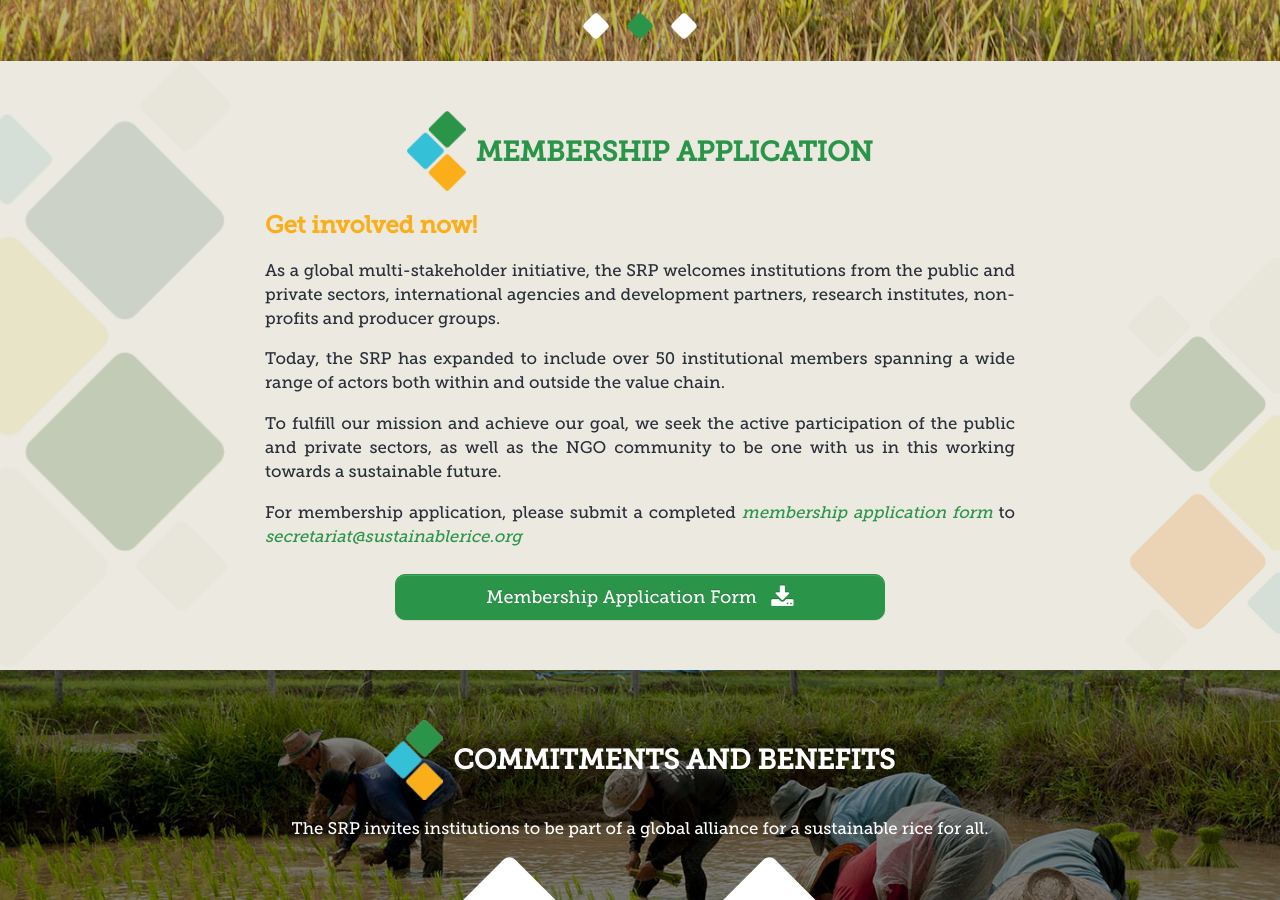
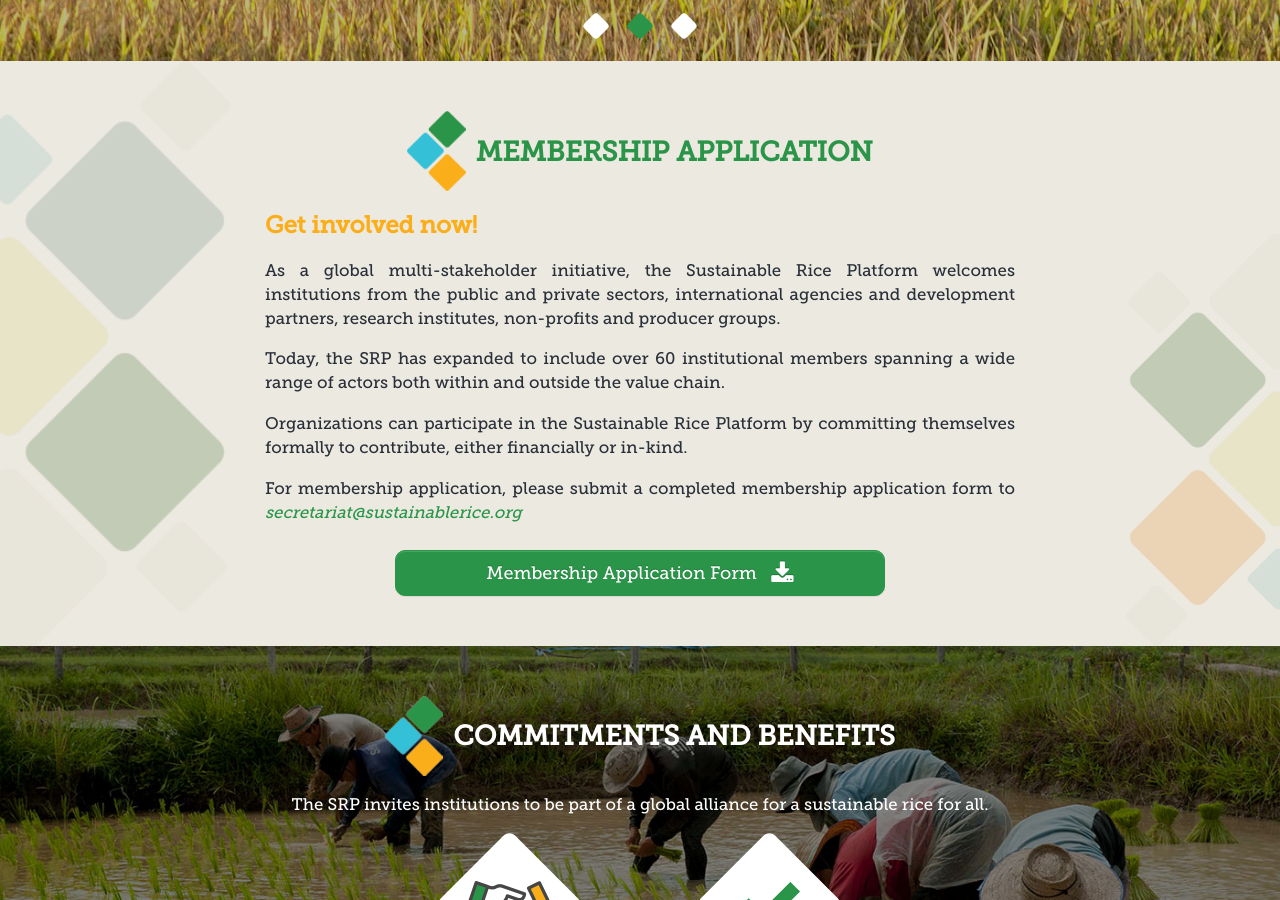
Before and after one commit to sustainablericeplatform/sustainablericeplatform.github.io, a Jekyll site: the page built from Get-Involved/index.html, in a window 1280 px wide and 900 px high, scrolled down 350 px. Built offline with Jekyll 4.4.1, drawn with Linux system fonts in a browser that asks for light colours.

Commit message:
Update index.html

```diff
--- a/Get-Involved/index.html
+++ b/Get-Involved/index.html
@@ -17,10 +17,10 @@
                     <h1 class="bigger yellow light">RICE SUSTAINABILITY!</h1>
                 </div> -->
                 <h1 class="yellow">Get involved now!</h1>
-                <p>As a global multi-stakeholder initiative, the SRP welcomes institutions from the public and private sectors, international agencies and development partners, research institutes, non-profits and producer groups.</p>
-                <p>Today, the SRP has expanded to include over 50 institutional members spanning a wide range of actors both within and outside the value chain.</p>
-                <p>To fulfill our mission and achieve our goal, we seek the active participation of the public and private sectors, as well as the NGO community to be one with us in this working towards a sustainable future. </p>
-                <p>For membership application, please submit a completed <em class="green">membership application form</em> to <em class="green">secretariat@sustainablerice.org</em></p>
+                <p>As a global multi-stakeholder initiative, the Sustainable Rice Platform welcomes institutions from the public and private sectors, international agencies and development partners, research institutes, non-profits and producer groups.</p>
+                <p>Today, the SRP has expanded to include over 60 institutional members spanning a wide range of actors both within and outside the value chain.</p>
+                <p>Organizations can participate in the Sustainable Rice Platform by committing themselves formally to contribute, either financially or in-kind.</p>
+                <p>For membership application, please submit a completed membership application form to <em class="green">secretariat@sustainablerice.org</em></p>
                 <div class="row margin top">
                     <div class="col-md-8 col-md-offset-2">
                         <a href="/assets/docs/SRP Application Form and SOI.doc" target="_blank" class="btn btn-primary btn-lg btn-block">Membership Application Form <i class="fa fa-download fa-lg" style="margin-left: 10px"></i></a>
```
